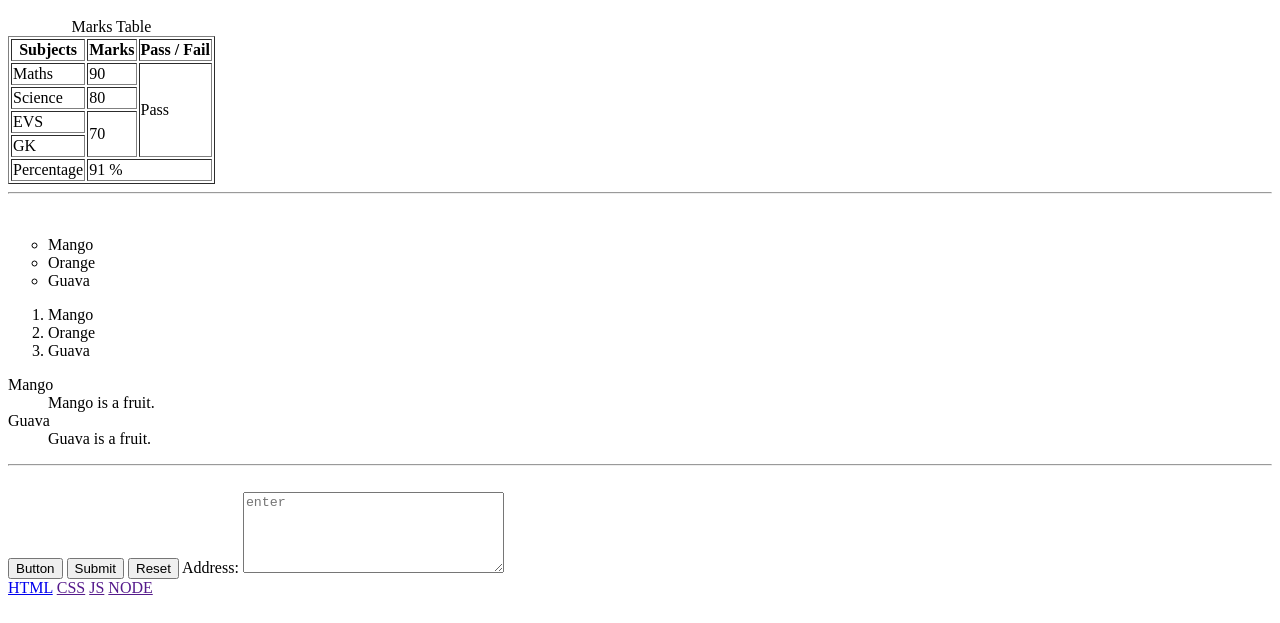
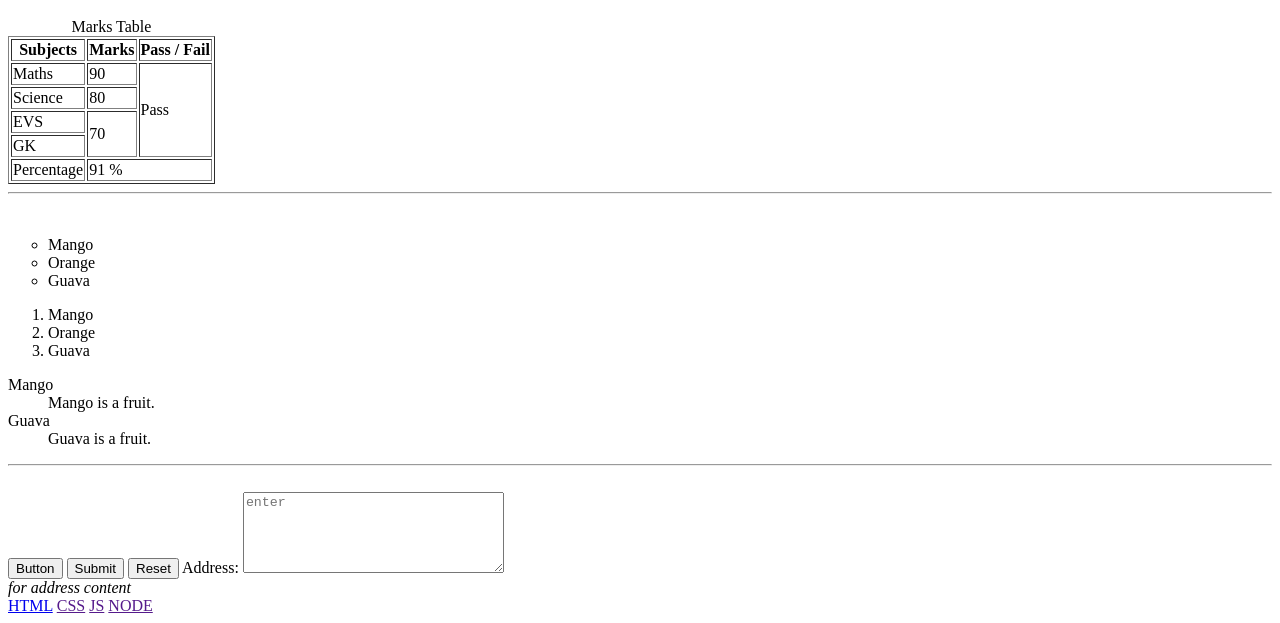
Before and after one commit to swapnil-meshram-09/html, a plain HTML site: page index.html in a window 1280 px wide. Shown: the part 6374-6997 px from the top of the page. Drawn offline with Linux system fonts and the light colour scheme.

Commit message:
new changes

```diff
--- a/index.html
+++ b/index.html
@@ -162,7 +162,7 @@
 
 
 
-    <address></address>
+    <address>for address content</address>
 
     <aside></aside>
 
```
